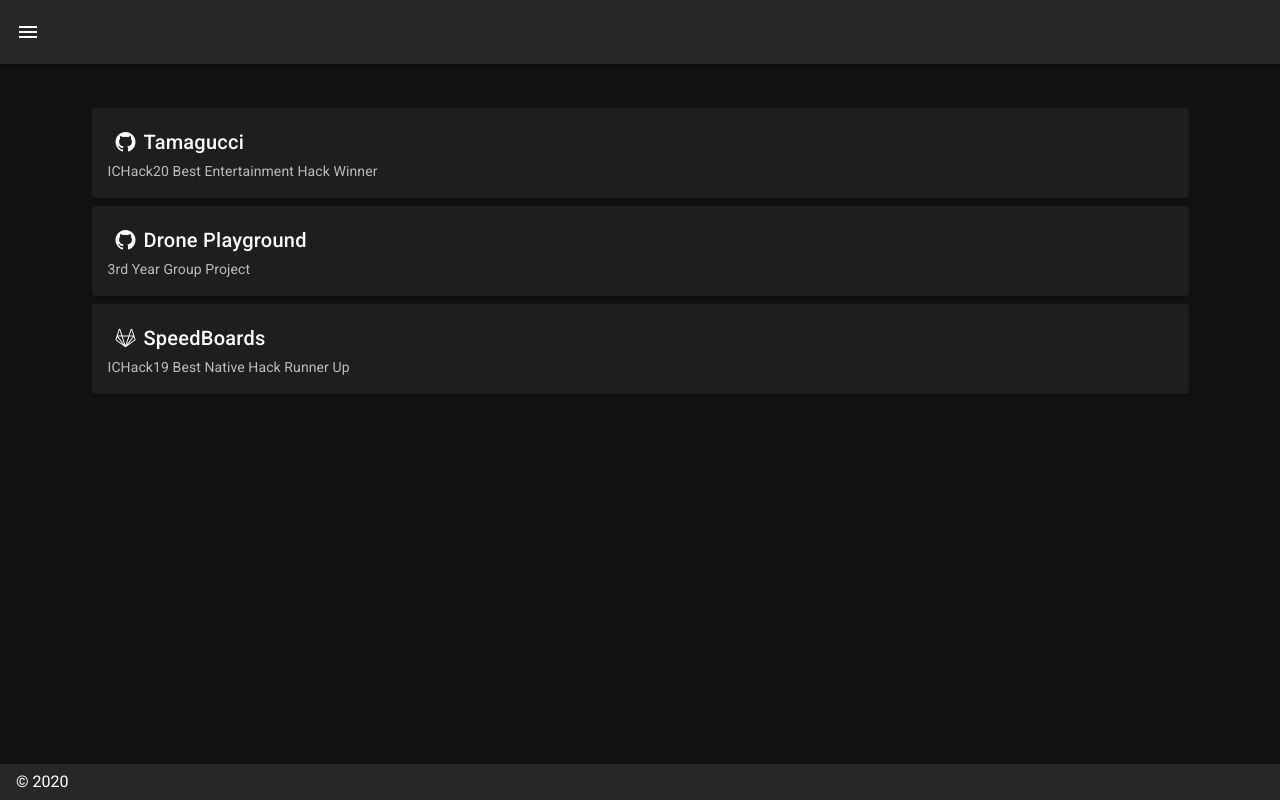
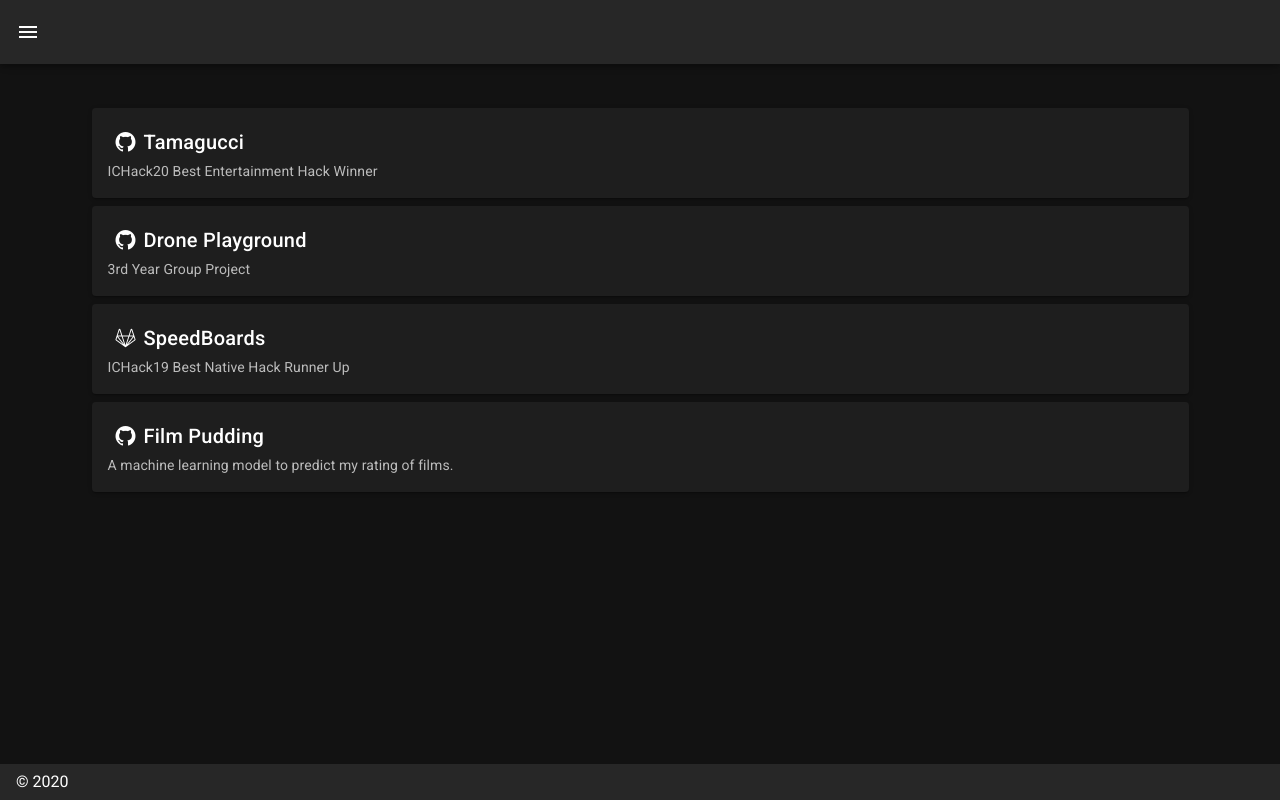
Before and after one commit to kittykg/website, a Nuxt app: page /projects in a window 1280 px wide. Built offline with nearby package versions, Linux system fonts and the light colour scheme.

Commit message:
Fix vulnerability, add film pudding to projects

```diff
--- a/package.json
+++ b/package.json
@@ -20,7 +20,7 @@
   },
   "devDependencies": {
     "@nuxt/typescript-build": "^0.5.5",
-    "@nuxtjs/eslint-config": "^1.0.1",
+    "@nuxtjs/eslint-config": "^3.0.0",
     "@nuxtjs/eslint-config-typescript": "^1.0.0",
     "@nuxtjs/eslint-module": "^1.0.0",
     "@nuxtjs/vuetify": "^1.0.0",
--- a/pages/projects.vue
+++ b/pages/projects.vue
@@ -46,6 +46,12 @@ export default {
           link: "https://gitlab.doc.ic.ac.uk/kg3217/keyboardBundle",
           subtitle: "ICHack19 Best Native Hack Runner Up",
         },
+        {
+          title: "Film Pudding",
+          github: true,
+          link: "https://github.com/kittykg/film-pudding",
+          subtitle: "A machine learning model to predict my rating of films."
+        }
       ],
     };
   },
```
Also changed, not shown: 1 other file (tests, documents, lock files or other folders).
